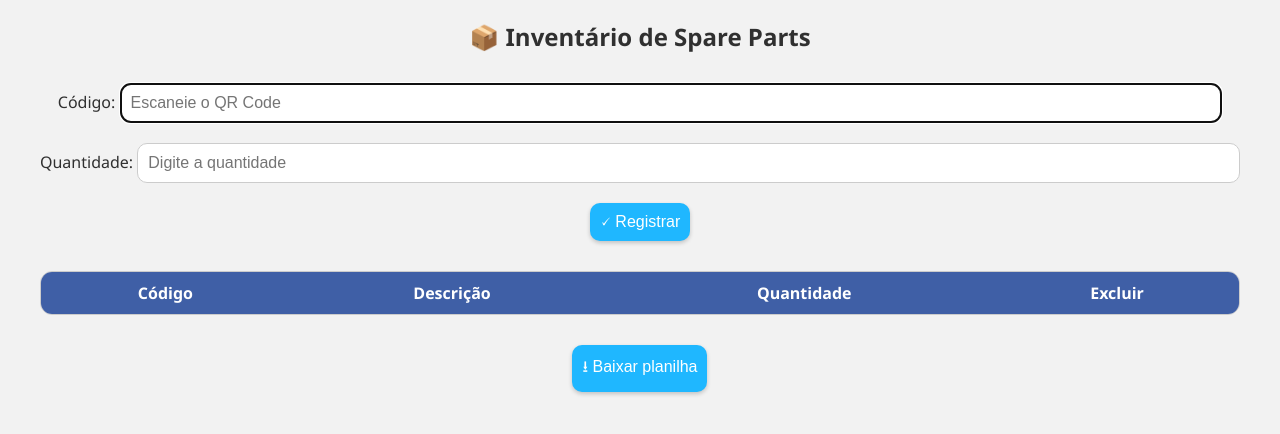
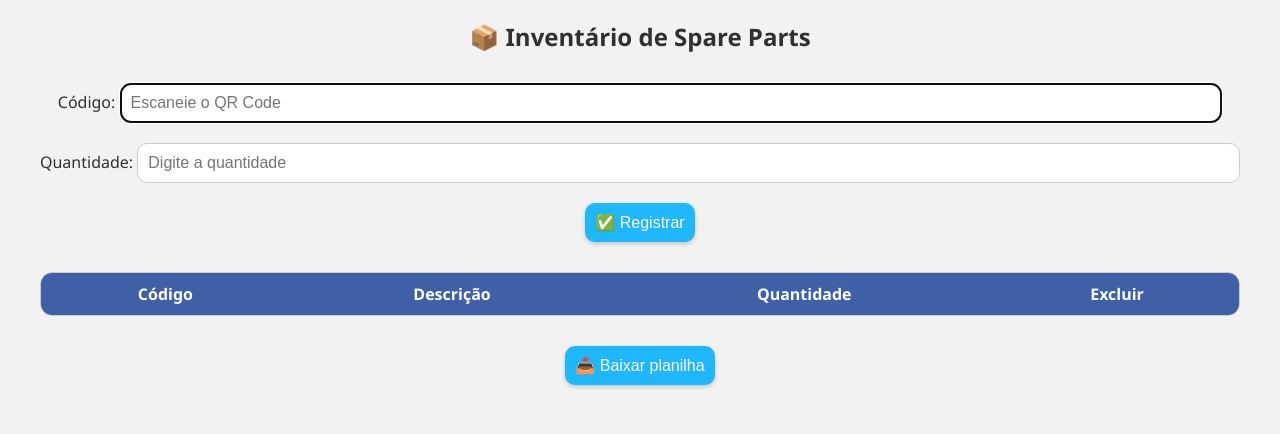
Before and after one commit to AgeuNunes/App_Inventario, a plain HTML site: page index.html in a window 1280 px wide. Drawn offline with Linux system fonts and the light colour scheme.

Commit message:
Update index.html

```diff
--- a/index.html
+++ b/index.html
@@ -24,7 +24,7 @@
     <label>Quantidade:</label>
     <input type="number" id="inputQtd" placeholder="Digite a quantidade">
 
-    <button id="botao" onclick="registrar()">🗸 Registrar</button>
+    <button id="botao" onclick="registrar()">✅ Registrar</button>
 
     <table>
       <thead>
@@ -38,7 +38,7 @@
       <tbody id="tabela"></tbody>
     </table>
 
-    <button id="botao" onclick="exportarExcel()">⭳ Baixar planilha</button>
+    <button id="botao" onclick="exportarExcel()">📥 Baixar planilha</button>
 
   </div>
 
```
